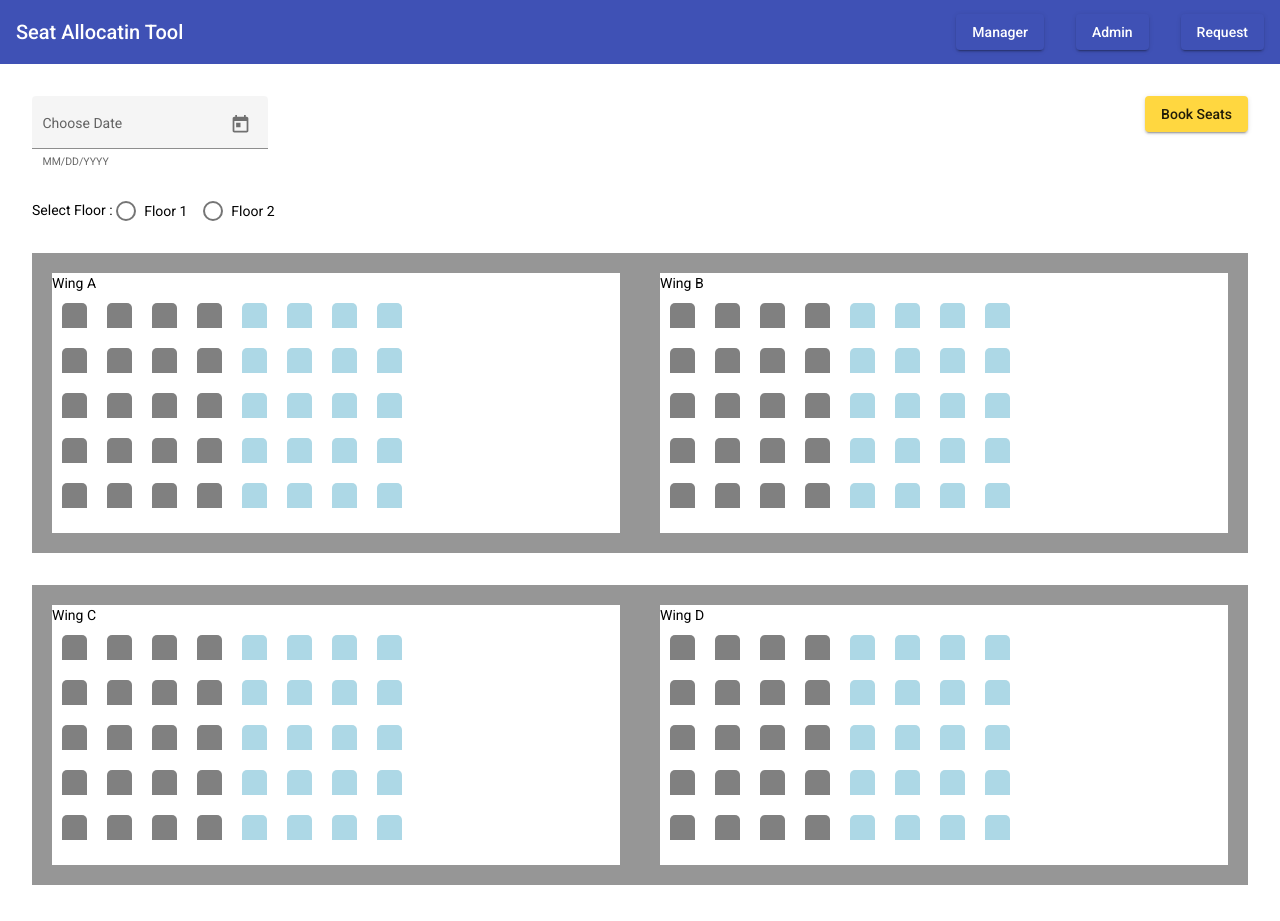
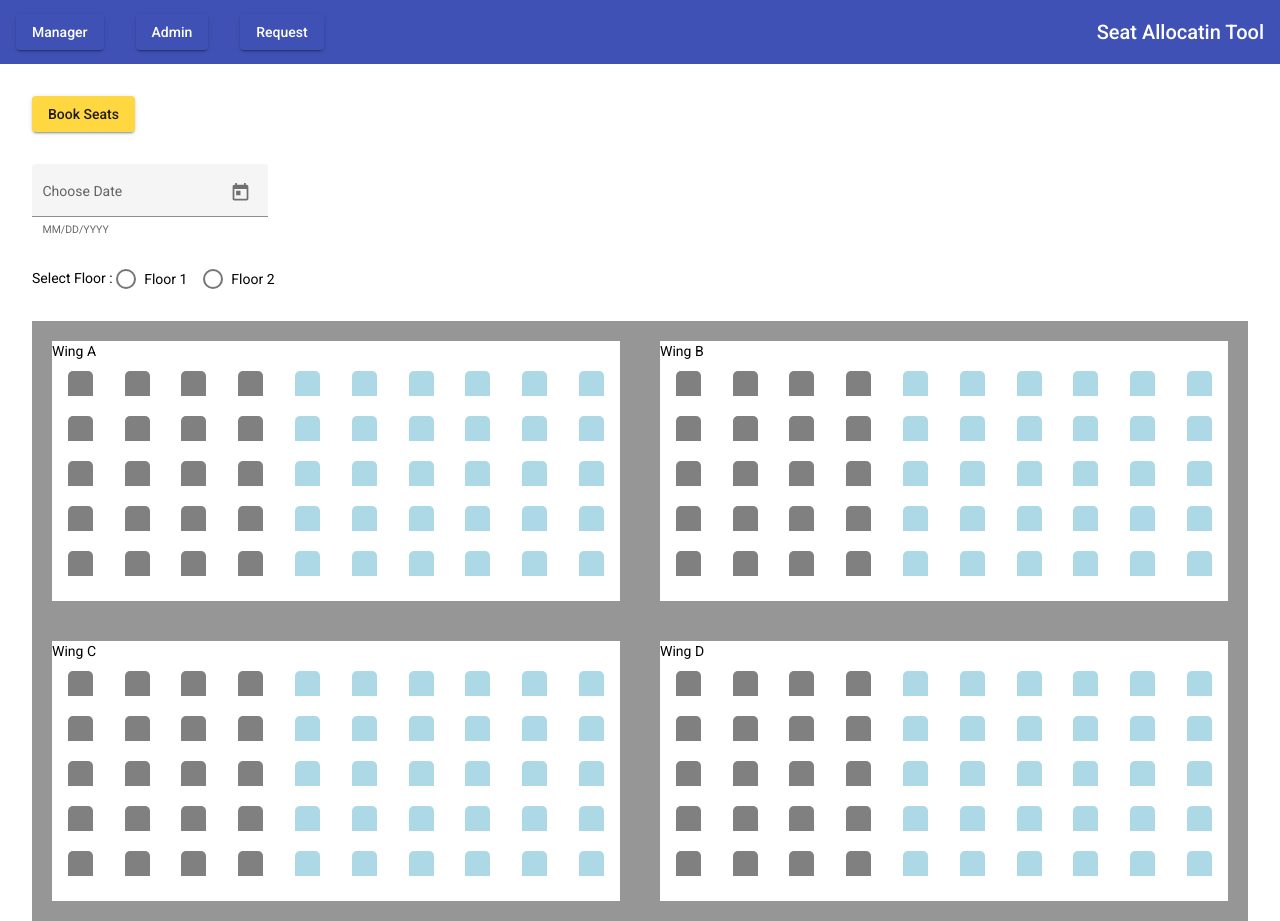
Before and after one commit to goutam-parashar/CodingWizards-SAT-UI, an Angular app in the folder Space Allocation Tool/: page /manager in a window 1280 px wide. Before the commit the page ends 885 px from the top, so only its background shows below. Built offline with nearby package versions, Linux system fonts and the light colour scheme.

Commit message:
changes in manager component

```diff
--- a/Space Allocation Tool/src/app/app.component.html
+++ b/Space Allocation Tool/src/app/app.component.html
@@ -1,13 +1,13 @@
 
 <mat-toolbar color="primary">
+  <button mat-raised-button color="primary" type="button" routerLink="/manager">Manager</button>
+  <button mat-raised-button color="primary" style="margin-left: 2rem;" type="button" routerLink="/admin">Admin</button>
+<button mat-raised-button color="primary" style="margin-left: 2rem;" type="button" routerLink="/request">Request</button>
 
-    <span>Seat Allocatin Tool</span>
     <span class="example-spacer"></span>
     <button mat-icon-button class="example-icon" aria-label="Example icon-button with menu icon">
 
       </button>
-    <button mat-raised-button color="primary" type="button" routerLink="/manager">Manager</button>
-    <button mat-raised-button color="primary" style="margin-left: 2rem;" type="button" routerLink="/admin">Admin</button>
-<button mat-raised-button color="primary" style="margin-left: 2rem;" type="button" routerLink="/request">Request</button>
+      <span>Seat Allocatin Tool</span>
   </mat-toolbar>
 <router-outlet></router-outlet>
--- a/Space Allocation Tool/src/app/app.component.scss
+++ b/Space Allocation Tool/src/app/app.component.scss
@@ -1,8 +1,5 @@
 @import "~@angular/material/prebuilt-themes/indigo-pink.css";
-.example-button-toggle-label {
-    display: inline-block;
-    margin: 16px;
-  }
+
 
   .example-spacer {
     flex: 1 1 auto;
--- a/Space Allocation Tool/src/app/features/manager/components/manager-panel/manager-panel.component.html
+++ b/Space Allocation Tool/src/app/features/manager/components/manager-panel/manager-panel.component.html
@@ -1,6 +1,10 @@
 <div style="padding:2rem ">
 
-  <div  *ngIf="isView">
+  <div *ngIf="isView">
+    <div>
+      <button style="margin-bottom: 2rem;" mat-raised-button color="accent" (click)="isView =!isView;isAllocate=!isAllocate">Book
+        Seats</button>
+    </div>
     <mat-form-field appearance="fill">
       <mat-label>Choose Date</mat-label>
       <input matInput [matDatepicker]="Date">
@@ -8,10 +12,12 @@
       <mat-datepicker-toggle matSuffix [for]="Date"></mat-datepicker-toggle>
       <mat-datepicker #Date></mat-datepicker>
     </mat-form-field>
-    <button style="float: right;" mat-raised-button color="accent" (click)="isView =!isView;isAllocate=!isAllocate" >Book Seats</button>
+
   </div>
   <div *ngIf="isAllocate">
-    <button style="float: right;" mat-raised-button color="accent" (click)="isView =!isView;isAllocate=!isAllocate" >View Allocation</button>
+    <button mat-raised-button color="accent" (click)="isView =!isView;isAllocate=!isAllocate">View
+      Allocation</button>
+      <button style="float: right;" mat-raised-button color="accent" (click)="isView =!isView;isAllocate=!isAllocate">Submit</button>
   </div>
   <div style="margin-top:2rem;">
     <mat-label>Select Floor : </mat-label>
@@ -24,7 +30,7 @@
     <div>
 
       <mat-form-field appearance="fill">
-        <mat-label  >Select Subordinate:</mat-label>
+        <mat-label>Select Subordinate:</mat-label>
         <mat-select (selectionChange)="onSelect($event)">
           <mat-option *ngFor="let subordiante of subordinateList" [value]="subordiante.id">
             {{subordiante.name}}
@@ -93,17 +99,22 @@
   </div>
   <div>
 
-    <div  *ngFor="let wing of wingList" style="float: left; width: 50%; height: 300px; border: 20px solid #969696;margin-top:2rem;">
+    <div style="margin-top:2rem;">
+      <div *ngFor="let wing of wingList" style="float: left; width: 50%; height: 300px; border: 20px solid #969696;align-items: center; ">
 
-      <div class="container">{{wing.wingName}}
-        <div class="row" *ngFor=" let row of wing.rowList">
-          <div class="row" *ngFor=" let seat of row.seatList">
-            <div ng-attr-id="row.rowNo+seat.number" *ngIf="seat.alloted == 'false'" class="seat" (click)="onSeatClick($event, seat,row)"></div>
-            <div *ngIf="seat.alloted == 'true'" class="seat occupied"></div>
-            <!-- <div *ngIf="seat.alloted == 'false' && seat.selected == 'true'" class="seat selected"></div> -->
+        <div class="container">{{wing.wingName}}
+          <div class="row" *ngFor=" let row of wing.rowList">
+            <div style="margin-left: auto;
+            margin-right: auto;" class="row" *ngFor=" let seat of row.seatList">
+              <div ng-attr-id="row.rowNo+seat.number" *ngIf="seat.alloted == 'false'" class="seat"
+                (click)="onSeatClick($event, seat,row)"></div>
+              <div *ngIf="seat.alloted == 'true'" class="seat occupied"></div>
+              <!-- <div *ngIf="seat.alloted == 'false' && seat.selected == 'true'" class="seat selected"></div> -->
 
+            </div>
           </div>
         </div>
+
       </div>
 
     </div>
--- a/Space Allocation Tool/src/app/features/manager/components/manager-panel/manager-panel.component.ts
+++ b/Space Allocation Tool/src/app/features/manager/components/manager-panel/manager-panel.component.ts
@@ -21,7 +21,8 @@ export class ManagerPanelComponent implements OnInit {
     { number: 1, alloted: "true", selected: false }, { number: 2, alloted: "true", selected: false },
     { number: 3, alloted: "true", selected: false }, { number: 4, alloted: "true", selected: false },
     { number: 5, alloted: "false", selected: false }, { number: 6, alloted: "false", selected: false },
-    { number: 7, alloted: "false", selected: false }, { number: 8, alloted: "false", selected: false }
+    { number: 7, alloted: "false", selected: false }, { number: 8, alloted: "false", selected: false },
+    { number: 9, alloted: "false", selected: false }, { number: 10, alloted: "false", selected: false }
 
   ];
   rowList: Row[] = [
@@ -29,7 +30,8 @@ export class ManagerPanelComponent implements OnInit {
     { rowNo: 2, seatList: this.seatList },
     { rowNo: 3, seatList: this.seatList },
     { rowNo: 4, seatList: this.seatList },
-    { rowNo: 5, seatList: this.seatList }
+    { rowNo: 5, seatList: this.seatList },
+
   ];
 
   wingList: Wing[] = [
@@ -71,36 +73,36 @@ export class ManagerPanelComponent implements OnInit {
       obj_.srcElement.className = 'seat selected';
     }
     seat.selected = !seat.selected;
-    let cnt = 0;
-    let allocateS: { rowN: number; colN: number; }[] = [];
+    // let cnt = 0;
+    // let allocateS: { rowN: number; colN: number; }[] = [];
     this.seatList.forEach(function (seat: Seat) {
       if (seat.selected == true) {
         console.log(seat.number);
         console.log('id : ' + row.rowNo + seat.number)
-        cnt++;
+        // cnt++;
 
-        allocateS.push({ 'rowN': row.rowNo, 'colN': seat.number })
-        console.log(allocateS)
+        // allocateS.push({ 'rowN': row.rowNo, 'colN': seat.number })
+        // console.log(allocateS)
         // console.log(row)
       }
 
 
     });
-    if (cnt > 1) {
-      // console.log(row.sea)
-      console.log(seat)
-      allocateS = allocateS.sort(function (a, b) {
-        return a.colN - b.colN;
-      });
-      console.log(allocateS[0])
-      console.log(allocateS.slice(-1)[0])
-      this.seatList.forEach(function (seat: Seat) {
-        let n = allocateS[0].colN;
-        // for ()
-        allocateS.slice(-1)[0]
-      });
+    // if (cnt > 1) {
+    //   // console.log(row.sea)
+    //   // console.log(seat)
+    //   allocateS = allocateS.sort(function (a, b) {
+    //     return a.colN - b.colN;
+    //   });
+    //   console.log(allocateS[0])
+    //   console.log(allocateS.slice(-1)[0])
+    //   this.seatList.forEach(function (seat: Seat) {
+    //     let n = allocateS[0].colN;
+    //     // for ()
+    //     allocateS.slice(-1)[0]
+    //   });
 
-    }
+    // }
 
 
   }
```
